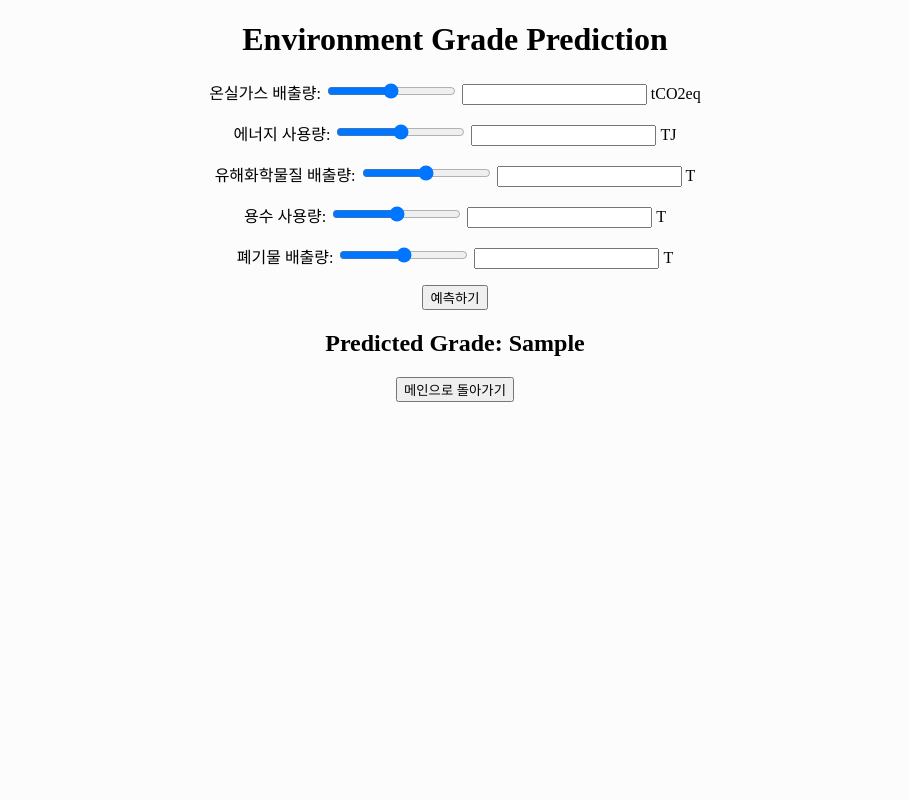
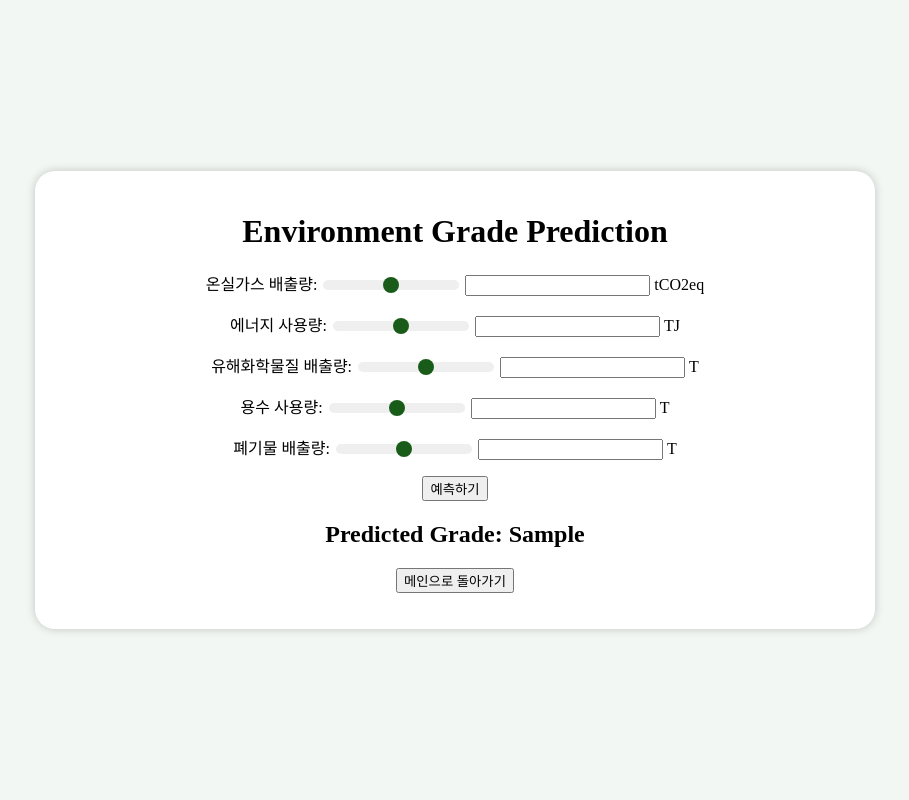
Before and after one commit to Ryubong/ESG_prj, a Flask app: template templates/envi.html in a window 1280 px wide. Shown: the whole page, without its empty margins (185-1094 px from the left). Run offline with Flask 3, Linux system fonts and the light colour scheme; the template is opened without the code that fills it: most values are stand-ins (such as "Sample title", 1, 10 or a date in 2020).

Commit message:
clean home, envi

```diff
--- a/templates/envi.html
+++ b/templates/envi.html
@@ -5,37 +5,76 @@
         <script src="https://code.jquery.com/jquery-3.5.1.min.js"></script>
     </head>
     <style>
+
+
         body {
-            background-color: #fcfcfc;
+                background-color: #F2F7F3;
+                display: flex;
+                justify-content: center;
+                align-items: center;
+                height: 100vh;
+                margin: 0;
+            }
+
+        .form-container {
+                text-align: center;
+                width: 80%;
+                max-width: 800px;
+                padding: 20px;
+                background-color: white;
+                border-radius: 20px;
+                box-shadow: 0px 0px 10px rgba(0, 0, 0, 0.2);
+            }
+
+        .slider {
+            -webkit-appearance: none; /* 기본 CSS 스타일을 적용하지 않기 위해서 */
+            width: 17%; /* 슬라이더 길이 */
+            height: 10px; /* 슬라이더 두께 */
+            border-radius: 5px; /* 슬라이더 모서리를 약간 둥글게 */
+            background: #efefef; /* 슬라이더 색상 */
+            outline: ; /* 슬라이더 테두리 없이 */
         }
+
+        .slider::-webkit-slider-thumb {
+            -webkit-appearance: none; /* 기본 CSS 스타일을 적용하지 않기 위해서 */
+            appearance: none; /* 기본 CSS 스타일을 적용하지 않기 위해서 */
+            width: 16px; /* 슬라이더 핸들 길이 */
+            height: 16px; /* 슬라이더 핸들 높이 */
+            border-radius: 100%; /* 핸들 모양을 원모양으로 만들기 위함 */
+            background: #195c1a; /* 슬라이더 핸들 색상 */
+            cursor: pointer; /* 슬라이더 핸들에 마우스를 갖다대면 포인터로 변경 */
+        }
+
+
     </style>
     <body>
+        <div class="form-container">
         <h1 style="text-align: center; color: #000000;">Environment Grade Prediction</h1>
 
         <form action="/envi" method="post">
-            <p style="text-align: center; color: #000000">온실가스 배출량: <input type="range" min="0" max="1000" name="greenhouse gas Slider" id="greenhousegasSlider" oninput="updateTextInput(this.value);">
+
+            <p style="text-align: center; color: #000000">온실가스 배출량: <input type="range" min="0" max="1000" name="greenhouse gas Slider" id="greenhousegasSlider" oninput="updateTextInput(this.value);" class="slider">
             <input type="text" name="greenhouse gas" id="greenhousegas" value="{{request.form['greenhouse gas']}}"> tCO2eq</p>
 
-            <p style="text-align: center; color: #000000">에너지 사용량: <input type="range" min="0" max="1000" name="energy usage Slider" id="energyusageSlider" oninput="updateTextInput(this.value);">
+            <p style="text-align: center; color: #000000">에너지 사용량: <input type="range" min="0" max="1000" name="energy usage Slider" id="energyusageSlider" oninput="updateTextInput(this.value);" class="slider">
             <input type="text" name="energy usage" id="energyusage" value="{{request.form['energy usage']}}"> TJ</p>
 
-            <p style="text-align: center; color: #000000">유해화학물질 배출량: <input type="range" min="0" max="1000" name="Hazardous Chemical Slider" id="HazardousChemicalSlider" oninput="updateTextInput(this.value);">
+            <p style="text-align: center; color: #000000">유해화학물질 배출량: <input type="range" min="0" max="1000" name="Hazardous Chemical Slider" id="HazardousChemicalSlider" oninput="updateTextInput(this.value);" class="slider">
             <input type="text" name="Hazardous Chemical" id="HazardousChemical" value="{{request.form['Hazardous Chemical']}}"> T</p>
 
-            <p style="text-align: center; color: #000000">용수 사용량: <input type="range" min="0" max="1000" name="water usage Slider" id="waterusageSlider" oninput="updateTextInput(this.value);">
+            <p style="text-align: center; color: #000000">용수 사용량: <input type="range" min="0" max="1000" name="water usage Slider" id="waterusageSlider" oninput="updateTextInput(this.value);" class="slider">
             <input type="text" name="water usage" id="waterusage" value="{{request.form['water usage']}}"> T</p>
 
-            <p style="text-align: center; color: #000000">폐기물 배출량: <input type="range" min="0" max="1000" name="waste emissions Slider" id="wasteemissionsSlider" oninput="updateTextInput(this.value);">
+            <p style="text-align: center; color: #000000">폐기물 배출량: <input type="range" min="0" max="1000" name="waste emissions Slider" id="wasteemissionsSlider" oninput="updateTextInput(this.value);" class="slider">
             <input type="text" name="waste emissions" id="wasteemissions" value="{{request.form['waste emissions']}}"> T</p>
 
             <p style="text-align: center; color: #000000">
             <input type="submit" value="예측하기"></p>
-
         </form>
         <!-- 예측창 -->
         <h2 style="text-align: center; color: #000000">Predicted Grade: {{predicted_grade}}</h2>
         <p style="text-align: center; color: #000000"><button onclick="window.location.href = '/';" >메인으로 돌아가기</button></p>
-
+    </div>
     </body>
 
 
--- a/templates/home.html
+++ b/templates/home.html
@@ -17,10 +17,10 @@
             display: inline-block;
             padding: 15px 20px;
             font-size: 18px;
-            background-color: #3498db;
+            background-color: #45813f;
             color: white;
             border: none;
-            border-radius: 5px;
+            border-radius: 15px;
             cursor: pointer;
             height: 60px;
             margin: 40px;
```
